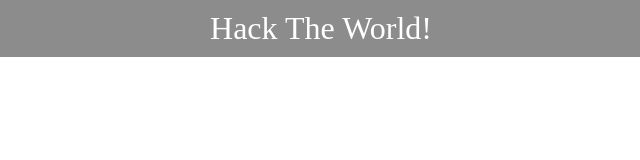
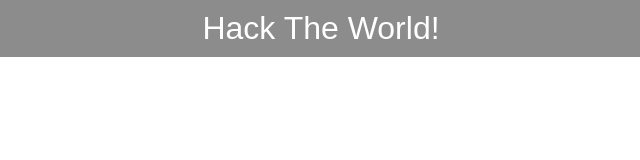
Before and after one commit to CanopusFalling/Hack-Cambridge-2020-Project, a plain HTML site: page index.html in a window 1280 px wide. Shown: the top 160 px of the page, 333-973 px from the left. Drawn offline with Linux system fonts and the light colour scheme.

Commit message:
Added slight commenting to the styles.

```diff
--- a/css/styles.css
+++ b/css/styles.css
@@ -11,9 +11,12 @@
 @media only screen and (min-width: 800px) {
     /*
     ===== Background Formatting =====
+    - Sets the site font to Ubuntu.
+    - Removes the margin for the body element.
     */
     body{
-        margin: 0px
+        margin: 0px;
+        font-family: "Ubuntu", sans-serif;
     }
 
     /*
@@ -22,6 +25,8 @@
 
     /*
     ===== Header Formatting =====
+    - Sets the header to be a solid bar at the top of the page.
+    - Deals with the color scheme of the header and the text visability.
     */
     header {
         margin: 0px;
```
